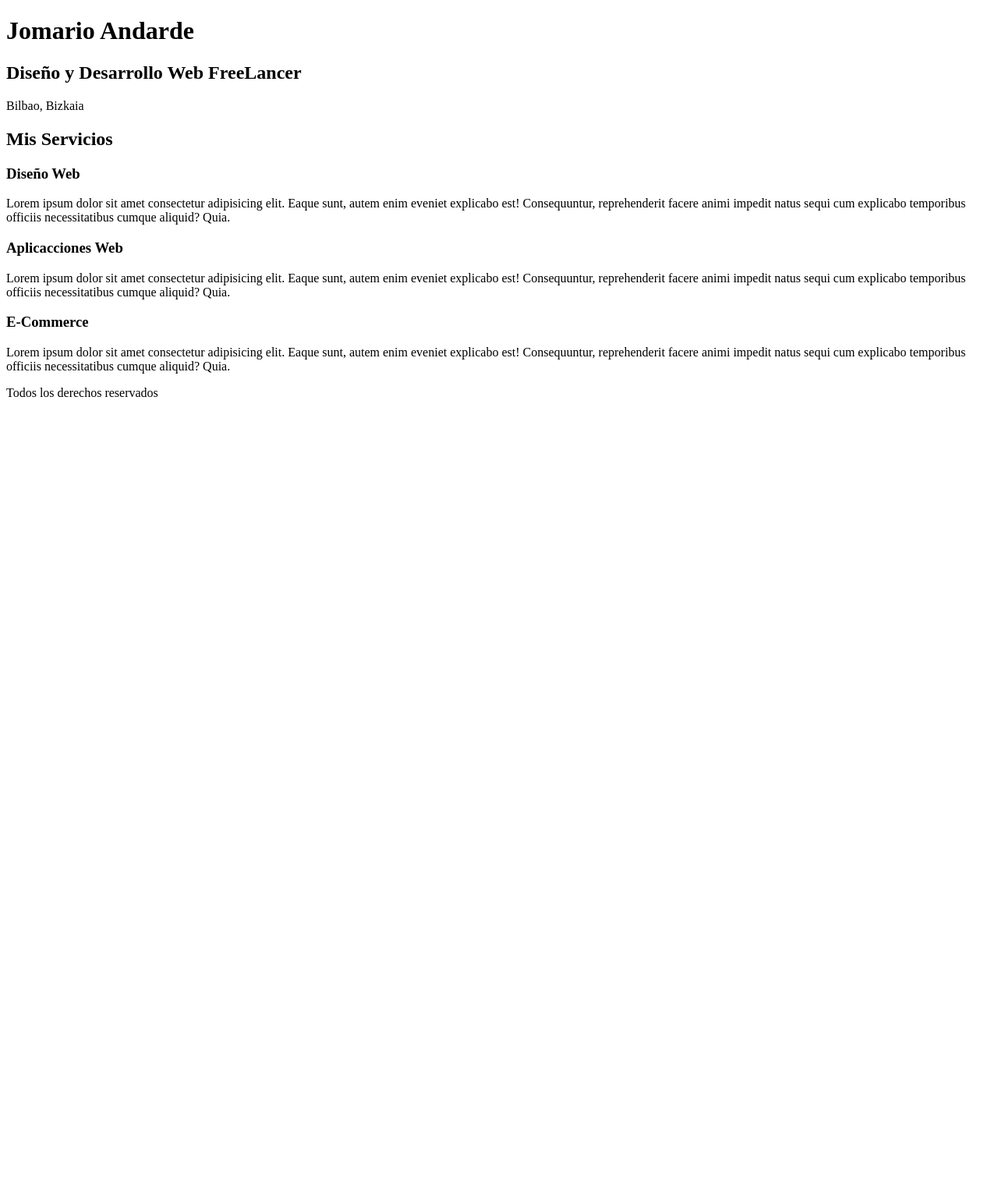
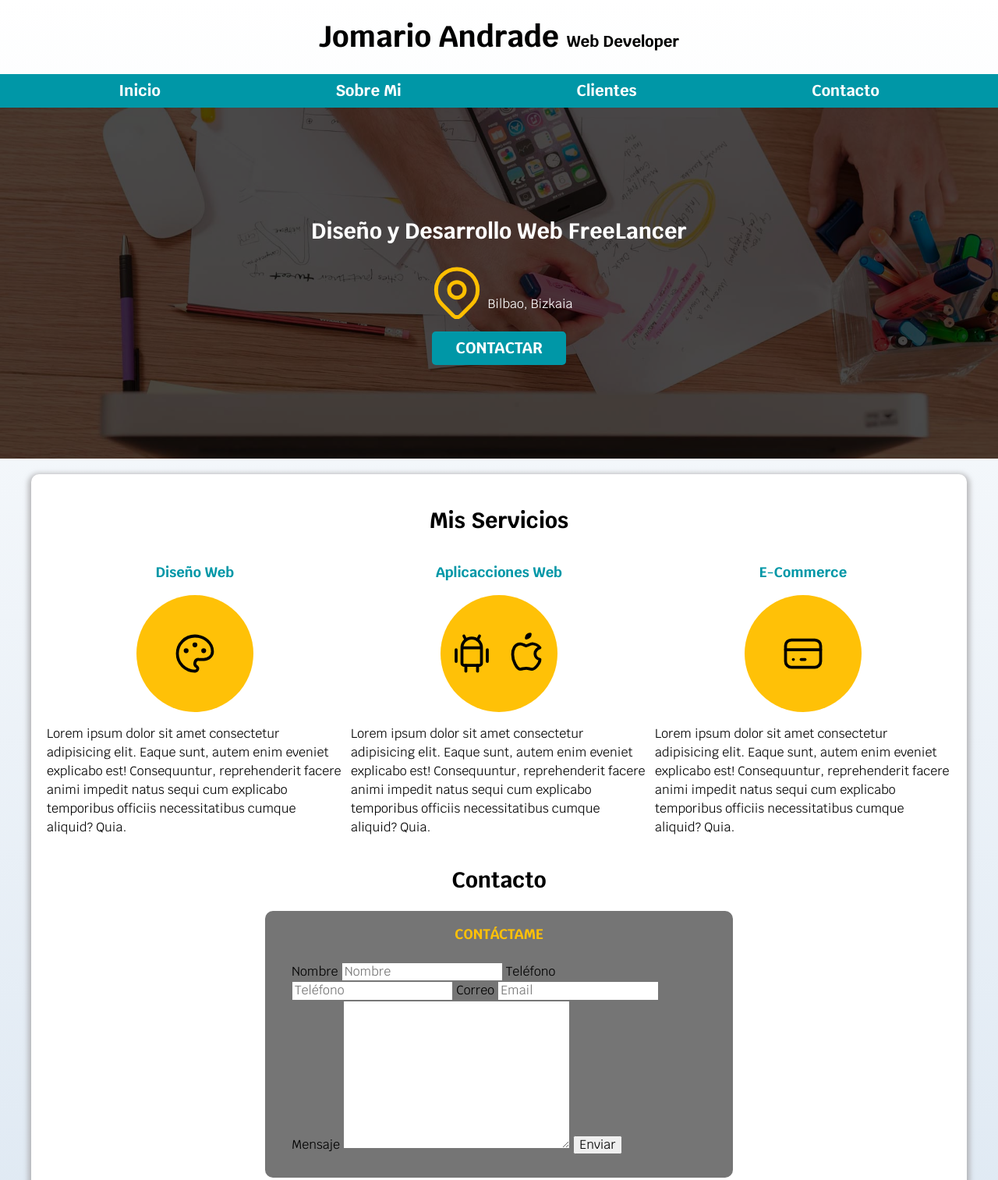
Before and after one commit to jomas94/Proyecto_freelancer, a plain HTML site: page index.html in a window 1280 px wide. Shown: the top 1513 px of the page at 78% size. Before the commit the page ends 800 px from the top, so only its background shows below. Drawn offline with Linux system fonts and the light colour scheme.

Commit message:
formulario contacto

```diff
--- /dev/null
+++ b/css/style.css
@@ -0,0 +1,207 @@
+:root {
+    --blanco: #ffffff;
+    --negro: #212121;
+    --primario: #FFC107;
+    --secundario: #0097a7;
+    --gris: #757575;
+
+    --fuentePrincipal:  3.8rem;
+}
+
+
+/* estas medidas son porque los REM adaptanse mejor a más pantallas en vez de los px*/
+
+/* GLobales*/
+html{
+    font-size: 62.5%;
+    box-sizing: border-box;
+}
+*, *:before, *:after{
+    box-sizing: inherit;
+}
+body{
+    font-size: 16px; /* 1rem=10px*/
+    font-family: 'Krub', sans-serif;
+    background: linear-gradient(to top, #DFE9F3, var(--blanco) 100%);
+}
+
+.sombra{
+    -webkit-box-shadow: 0px 3px 6px 4px rgba(163,161,163,0.7);
+    -moz-box-shadow: 0px 3px 6px 4px rgba(163,161,163,0.7);
+    box-shadow: 0px 3px 6px 4px rgba(163,161,163,0.7);
+    background-color: var(--blanco);
+    padding: 2rem;
+    border-radius: 1rem;
+}
+.boton{
+    background-color: var(--secundario);
+    color: var(--blanco);
+    padding: 1rem 3rem;
+    margin-top: 1rem;
+    font-size: 2rem;
+    text-decoration: none;
+    text-transform: uppercase;
+    font-weight: bold;
+    border-radius: .5rem;
+    width: 80%;
+    text-align: center;
+}
+@media (min-width: 480px ){
+    .boton{
+        width: auto;
+    }
+}
+
+/* tipografia*/
+h1{
+    font-size: var(--fuentePrincipal);
+
+}
+
+h2{
+    font-size: 2.8rem;
+}
+
+h3{
+    font-size: 1.8rem;
+}
+h1,h2,h3{
+    text-align: center;
+}
+
+/*Titulos*/
+.titulo span{
+    font-size: 2rem;
+}
+
+/* Navegacion */
+.nav-bg{
+
+    background-color: var(--secundario);
+}
+.contenedor {
+    max-width: 120rem;
+    margin: 0 auto;
+}
+.navegacionPrincipal {
+    display: flex;
+    flex-direction: column;
+    /* align-items: center; */
+}
+@media (min-width: 768px ){
+
+    .navegacionPrincipal{
+        flex-direction: row;
+        justify-content: space-around;
+    }
+}
+
+.navegacionPrincipal a {
+    /* display: block; */
+    text-align: center;
+    padding: 1rem;
+    color: var(--blanco);
+    text-decoration: none;
+    font-size: 2rem;
+    font-weight: 700;
+}
+
+.navegacionPrincipal a:hover{
+    transition: all 0.3s;
+    background-color: var(--primario);
+    color: var(--negro);
+
+}
+/*hero*/
+.hero{
+    background-image: url("../img/hero.jpg");
+    background-repeat: no-repeat;
+    background-size: cover;
+    height: 450px;
+    position: relative;
+    margin-bottom: 2rem;
+}
+
+.contenido-hero{
+    position: absolute;
+    background-color: rgba(0, 0, 0, 0.712);
+    width: 100%;
+    height: 100%;
+    display: flex;
+    flex-direction: column;
+    align-items: center;
+    justify-content: center;
+}
+
+.contenido-hero h2,
+.contenido-hero p{
+    color: var(--blanco);
+}
+
+.contenido-hero .ubicacion{
+    display: flex;
+    align-items: flex-end;
+}
+
+/* Servicios*/
+@media (min-width: 768px ){
+
+    .servicios{
+        display: grid;
+        /* grid-template-columns: 1fr 1fr 1fr; */
+        grid-template-columns: repeat(3, 1fr);
+        /* grid-template-rows: 300px 600px; */
+        column-gap: 1rem;
+    }
+}
+.servicio{
+    display: flex;
+    flex-direction: column;
+    align-items: center;
+    justify-content: center;
+}
+.servicio h3 {
+    color: var(--secundario);
+    font-weight: bold;
+}
+.servicio p {
+    line-height: 1.5;
+    /* text-align: center; */
+}
+.servicio .iconos{
+    height: 15rem;
+    width: 15rem;
+    background-color: var(--primario);
+    border-radius: 50%;
+    display: flex;
+    align-items: center;
+    justify-content: space-evenly;
+}
+/* Contacto*/
+.formulario{
+    background-color: var(--gris);
+    width: min(60rem, 100%); /* utiliza el valor más pequeño a depender de la pantalla*/
+    margin: 0 auto;
+    padding: 2rem;
+    border-radius: 1rem;
+}
+.formulario fieldset{
+    border: none;
+}
+
+.formulario legend{
+    text-align: center;
+    font-size: 1.8rem;
+    text-transform: uppercase;
+    font-weight: 700;
+    margin-bottom: 2rem;
+    color: var(--primario);
+}
+
+.contenedor-campos{
+
+}
+
+.campo{
+    margin-bottom: 1rem;
+}
--- a/index.html
+++ b/index.html
@@ -5,20 +5,122 @@
     <meta http-equiv="X-UA-Compatible" content="IE=edge">
     <meta name="viewport" content="width=device-width, initial-scale=1.0">
     <title>Diseñador FreeLancer</title>
+
+    <link rel="stylesheet" href="css/normalize.css">
+    <link rel="preconnect" href="https://fonts.gstatic.com">
+    <link href="https://fonts.googleapis.com/css2?family=Krub:wght@400;500;700&display=swap" rel="stylesheet">
+    <link rel="stylesheet" href="css/style.css">
 </head>
 <body>
-    <h1>Jomario Andarde</h1>
+    <header>
+        <h1 class="titulo">Jomario Andrade <span>Web Developer</span></h1>
+    </header>
 
-    <h2> Diseño y Desarrollo Web FreeLancer</h2>
+    <div class="nav-bg">
+        <nav class="navegacionPrincipal contenedor">
+            <a href="#"> Inicio</a>
+            <a href="#"> Sobre Mi</a>
+            <a href="#"> Clientes</a>
+            <a href="#"> Contacto</a>
+        </nav>
+    </div>
+
+    <section class="hero">
+        <div class="contenido-hero">
+            <h2 > Diseño y Desarrollo Web <span>FreeLancer</span> </h2>
+            <div class="ubicacion">
+                <svg xmlns="http://www.w3.org/2000/svg" class="icon icon-tabler icon-tabler-map-pin" width="80" height="80" viewBox="0 0 24 24" stroke-width="1.5" stroke="#ffbf00" fill="none" stroke-linecap="round" stroke-linejoin="round">
+                    <path stroke="none" d="M0 0h24v24H0z" fill="none"/>
+                    <circle cx="12" cy="11" r="3" />
+                    <path d="M17.657 16.657l-4.243 4.243a2 2 0 0 1 -2.827 0l-4.244 -4.243a8 8 0 1 1 11.314 0z" />
+                </svg>
                 <p>Bilbao, Bizkaia</p>
+            </div>
+            <a class="boton" href="#">Contactar</a>
+        </div>
+    </section>
+
+    <main class="contenedor sombra">
         <h2>Mis Servicios</h2>
+        <div class="servicios">
 
+            <section class="servicio">
                 <h3>Diseño Web</h3>
+                <div class="iconos">
+                    <svg xmlns="http://www.w3.org/2000/svg" class="icon icon-tabler icon-tabler-palette" width="60" height="60" viewBox="0 0 24 24" stroke-width="1.5" stroke="#000000" fill="none" stroke-linecap="round" stroke-linejoin="round">
+                        <path stroke="none" d="M0 0h24v24H0z" fill="none"/>
+                        <path d="M12 21a9 9 0 1 1 0 -18a9 8 0 0 1 9 8a4.5 4 0 0 1 -4.5 4h-2.5a2 2 0 0 0 -1 3.75a1.3 1.3 0 0 1 -1 2.25" />
+                        <circle cx="7.5" cy="10.5" r=".5" fill="currentColor" />
+                        <circle cx="12" cy="7.5" r=".5" fill="currentColor" />
+                        <circle cx="16.5" cy="10.5" r=".5" fill="currentColor" />
+                    </svg>
+                </div>
                 <p>Lorem ipsum dolor sit amet consectetur adipisicing elit. Eaque sunt, autem enim eveniet explicabo est! Consequuntur, reprehenderit facere animi impedit natus sequi cum explicabo temporibus officiis necessitatibus cumque aliquid? Quia.</p>
+            </section>
+
+            <section class="servicio">
                 <h3>Aplicacciones Web</h3>
+                <div class="iconos">
+                    <svg xmlns="http://www.w3.org/2000/svg" class="icon icon-tabler icon-tabler-brand-android" width="60" height="60" viewBox="0 0 24 24" stroke-width="1.5" stroke="#000000" fill="none" stroke-linecap="round" stroke-linejoin="round">
+                        <path stroke="none" d="M0 0h24v24H0z" fill="none"/>
+                        <line x1="4" y1="10" x2="4" y2="16" />
+                        <line x1="20" y1="10" x2="20" y2="16" />
+                        <path d="M7 9h10v8a1 1 0 0 1 -1 1h-8a1 1 0 0 1 -1 -1v-8a5 5 0 0 1 10 0" />
+                        <line x1="8" y1="3" x2="9" y2="5" />
+                        <line x1="16" y1="3" x2="15" y2="5" />
+                        <line x1="9" y1="18" x2="9" y2="21" />
+                        <line x1="15" y1="18" x2="15" y2="21" />
+                    </svg>
+                    <svg xmlns="http://www.w3.org/2000/svg" class="icon icon-tabler icon-tabler-brand-apple" width="60" height="60" viewBox="0 0 24 24" stroke-width="1.5" stroke="#000000" fill="none" stroke-linecap="round" stroke-linejoin="round">
+                        <path stroke="none" d="M0 0h24v24H0z" fill="none"/>
+                        <path d="M9 7c-3 0 -4 3 -4 5.5c0 3 2 7.5 4 7.5c1.088 -.046 1.679 -.5 3 -.5c1.312 0 1.5 .5 3 .5s4 -3 4 -5c-.028 -.01 -2.472 -.403 -2.5 -3c-.019 -2.17 2.416 -2.954 2.5 -3c-1.023 -1.492 -2.951 -1.963 -3.5 -2c-1.433 -.111 -2.83 1 -3.5 1c-.68 0 -1.9 -1 -3 -1z" />
+                        <path d="M12 4a2 2 0 0 0 2 -2a2 2 0 0 0 -2 2" />
+                    </svg>
+                </div>
                 <p>Lorem ipsum dolor sit amet consectetur adipisicing elit. Eaque sunt, autem enim eveniet explicabo est! Consequuntur, reprehenderit facere animi impedit natus sequi cum explicabo temporibus officiis necessitatibus cumque aliquid? Quia.</p>
+            </section>
+
+            <section class="servicio">
                 <h3>E-Commerce</h3>
+                <div class="iconos">
+                    <svg xmlns="http://www.w3.org/2000/svg" class="icon icon-tabler icon-tabler-credit-card" width="60" height="60" viewBox="0 0 24 24" stroke-width="1.5" stroke="#000000" fill="none" stroke-linecap="round" stroke-linejoin="round">
+                        <path stroke="none" d="M0 0h24v24H0z" fill="none"/>
+                        <rect x="3" y="5" width="18" height="14" rx="3" />
+                        <line x1="3" y1="10" x2="21" y2="10" />
+                        <line x1="7" y1="15" x2="7.01" y2="15" />
+                        <line x1="11" y1="15" x2="13" y2="15" />
+                    </svg>
+                </div>
                 <p>Lorem ipsum dolor sit amet consectetur adipisicing elit. Eaque sunt, autem enim eveniet explicabo est! Consequuntur, reprehenderit facere animi impedit natus sequi cum explicabo temporibus officiis necessitatibus cumque aliquid? Quia.</p>
+            </section>
+        </div>
+
+        <section>
+            <h2>Contacto</h2>
+            <form class="formulario">
+                <fieldset>
+                    <legend>Contáctame</legend>
+
+                    <label for="">Nombre</label>
+                    <input type="text" placeholder="Nombre">
+
+                    <label for="">Teléfono</label>
+                    <input type="tel" placeholder="Teléfono">
+
+                    <label for="">Correo</label>
+                    <input type="mail" placeholder="Email">
+
+                    <label for="">Mensaje</label>
+                    <textarea name="" id="" cols="30" rows="10"></textarea>
+
+                    <input type="submit" value="Enviar">
+                </fieldset>
+            </form>
+        </section>
+    </main>
+
+        <footer>
             <p>Todos los derechos reservados</p>
+        </footer>
     </body>
     </html>
```
Also changed, not shown: css/normalize.css (added), img/hero.jpg (renamed from hero.jpg). Lines whose indentation alone changed are shown as unchanged.
